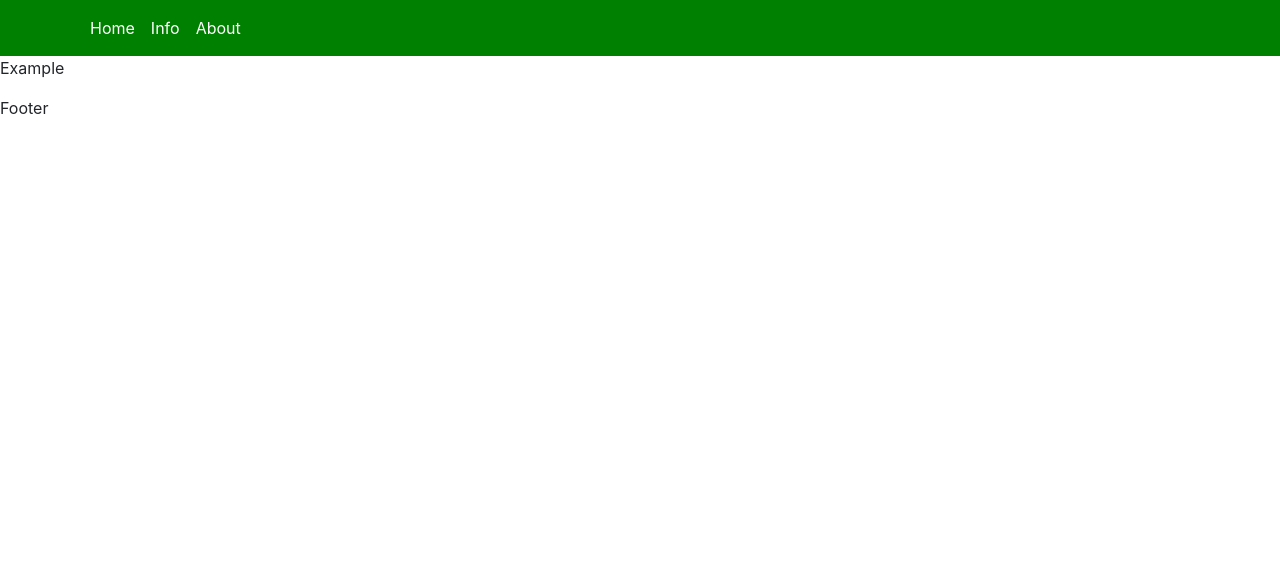
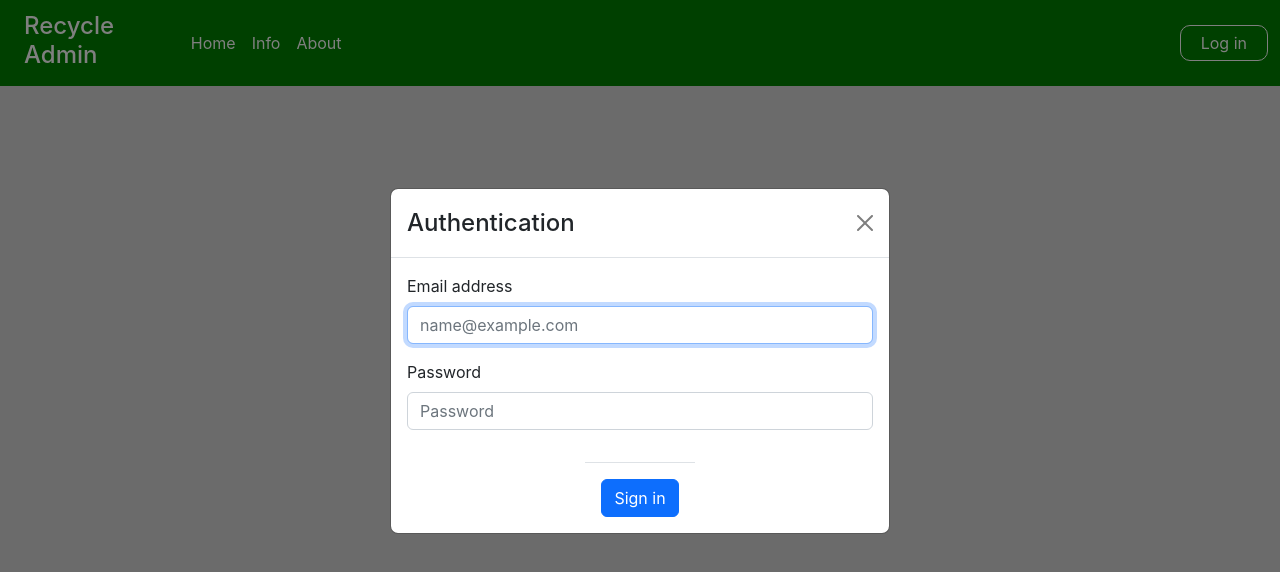
Before and after one commit to moevm/nosql2h22-recycling, a React (Create React App) app in the folder client-admin/: page /login in a window 1280 px wide. Shown: the top 572 px of the page. Built offline with nearby package versions, Linux system fonts and the light colour scheme.

Commit message:
feat(client-admin): added first screen and modal

```diff
--- a/client-admin/package.json
+++ b/client-admin/package.json
@@ -16,6 +16,7 @@
     "react": "^18.2.0",
     "react-bootstrap": "^2.6.0",
     "react-dom": "^18.2.0",
+    "react-router-dom": "^6.4.3",
     "react-scripts": "5.0.1",
     "typescript": "4.8.4",
     "web-vitals": "2.1.4"
--- a/client-admin/src/App/App.tsx
+++ b/client-admin/src/App/App.tsx
@@ -1,7 +1,10 @@
 import React from 'react';
 import { AdminNavbar } from "../components/Navbar";
+import { MainPage } from "../components/MainPage/MainPage";
 import {useNavbarContent} from "./App.hooks";
 import {pages} from "./App.helpers";
+import {BrowserRouter, Route, Routes} from 'react-router-dom'
+import {Login} from "../components/Login/Login";
 
 export const App = () => {
     return (
@@ -9,12 +12,12 @@ export const App = () => {
             <header>
                 <AdminNavbar expand="lg" content={useNavbarContent(pages)}/>
             </header>
-            <main>
-                <p> Example </p>
-            </main>
-            <footer>
-                <p> Footer </p>
-            </footer>
+            <BrowserRouter>
+                <Routes>
+                    <Route path="/" element={<MainPage />}/>
+                    <Route path="/login" element={<Login/>}/>
+                </Routes>
+            </BrowserRouter>
         </>
     );
 };
--- /dev/null
+++ b/client-admin/src/components/Login/Login.css
@@ -0,0 +1,11 @@
+body{
+    background-color: #d7d7d7;
+}
+
+.modal-styles{
+    margin-top: 20vh;
+}
+
+.footer{
+    margin: auto;
+}
--- /dev/null
+++ b/client-admin/src/components/Login/Login.tsx
@@ -0,0 +1,48 @@
+import React, {useState} from 'react';
+import {Button, Form, Modal} from "react-bootstrap";
+
+import './Login.css'
+
+export const Login = () => {
+    const [show, setShow] = useState(true);
+
+    const handleClose = () => setShow(false);
+    const handleLogin = () => {
+
+    }
+
+    return (
+        <Modal show={show} onHide={handleClose} className='modal-styles'>
+            <Modal.Header closeButton>
+                <Modal.Title>Authentication</Modal.Title>
+            </Modal.Header>
+            <Modal.Body>
+                <Form>
+                    <Form.Group className="mb-3" controlId="exampleForm.ControlInput1">
+                        <Form.Label>Email address</Form.Label>
+                        <Form.Control
+                            type="email"
+                            placeholder="name@example.com"
+                            autoFocus
+                        />
+                    </Form.Group>
+                    <Form.Group
+                        className="mb-3"
+                        controlId="exampleForm.ControlTextarea1"
+                    >
+                        <Form.Label>Password</Form.Label>
+                        <Form.Control
+                            type="password"
+                            placeholder='Password'
+                        />
+                    </Form.Group>
+                </Form>
+            </Modal.Body>
+            <Modal.Footer className='footer'>
+                <Button variant="primary" onClick={handleLogin}>
+                    Sign in
+                </Button>
+            </Modal.Footer>
+        </Modal>
+    );
+};
--- /dev/null
+++ b/client-admin/src/components/MainPage/MainPage.css
@@ -0,0 +1,11 @@
+.main-card{
+    height: auto;
+    padding-top: 18.6vh;
+    padding-bottom: 58.6vh;
+    padding-left: 20vh;
+    background-color: #d7d7d7;
+}
+
+h1{
+    font-size: 40pt;
+}
--- /dev/null
+++ b/client-admin/src/components/MainPage/MainPage.tsx
@@ -0,0 +1,13 @@
+import React from 'react';
+import './MainPage.css'
+
+export const MainPage = () => {
+    return (
+        <>
+            <div className='main-card'>
+                <h1>Admin page of ReCycling.</h1>
+                <h3>App for directors, recycling station managers and carriers.</h3>
+            </div>
+        </>
+    );
+};
--- a/client-admin/src/components/Navbar/Navbar.css
+++ b/client-admin/src/components/Navbar/Navbar.css
@@ -5,3 +5,26 @@
 .AdminNavbar {
     background-color: green;
 }
+
+h4{
+    color:white;
+    margin-left: 3vh;
+    padding-top: 0.5vh;
+}
+
+.button-login{
+    color: white;
+    border: 1px solid white;
+    background-color: green;
+    padding: 5px 20px;
+    border-radius: 10px;
+}
+
+.button-login:hover{
+    color: green;
+    border: 1px solid white;
+    background-color: white;
+    padding: 5px 20px;
+    border-radius: 10px;
+    transition: background-color 0.3s;
+}
--- a/client-admin/src/components/Navbar/Navbar.tsx
+++ b/client-admin/src/components/Navbar/Navbar.tsx
@@ -1,7 +1,7 @@
 import React, {ReactNode} from "react";
 import Container from 'react-bootstrap/Container';
 import Navbar from 'react-bootstrap/Navbar';
-import {NavbarProps} from "react-bootstrap";
+import {NavbarProps, Button} from "react-bootstrap";
 
 import "./Navbar.css";
 
@@ -12,8 +12,10 @@ export type IAdminNavbarProps = NavbarProps & {
 export const AdminNavbar = ({content, ...rest}: IAdminNavbarProps) => {
     return (
         <Navbar className="AdminNavbar" {...rest}>
+            <h4>Recycle Admin</h4>
             <Container>
-                {content}
+                <>{content}</>
+                <a href="/login"><button className='button-login'>Log in</button></a>
             </Container>
         </Navbar>
     );
```
Also changed, not shown: 2 other files (tests, documents, lock files or other folders).
